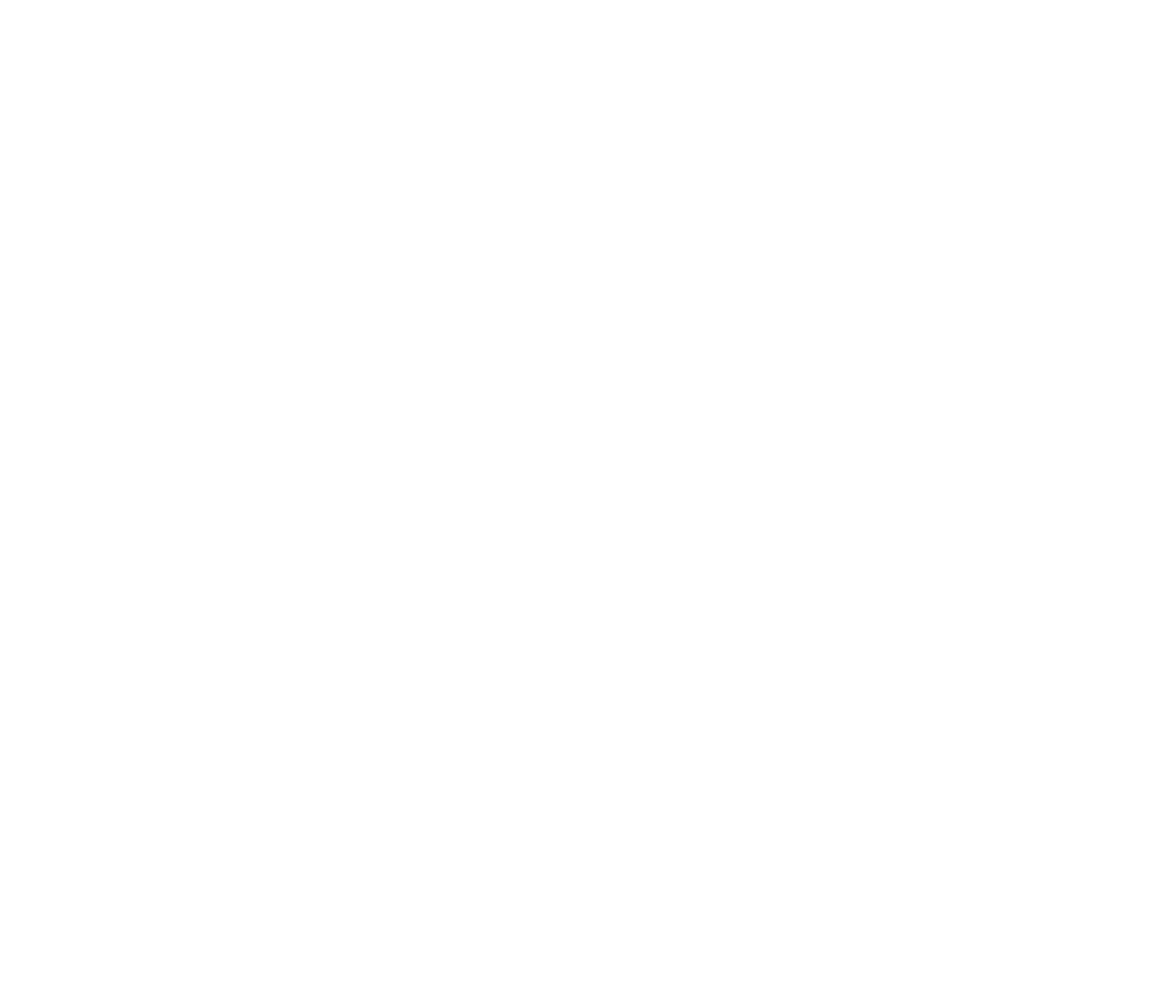
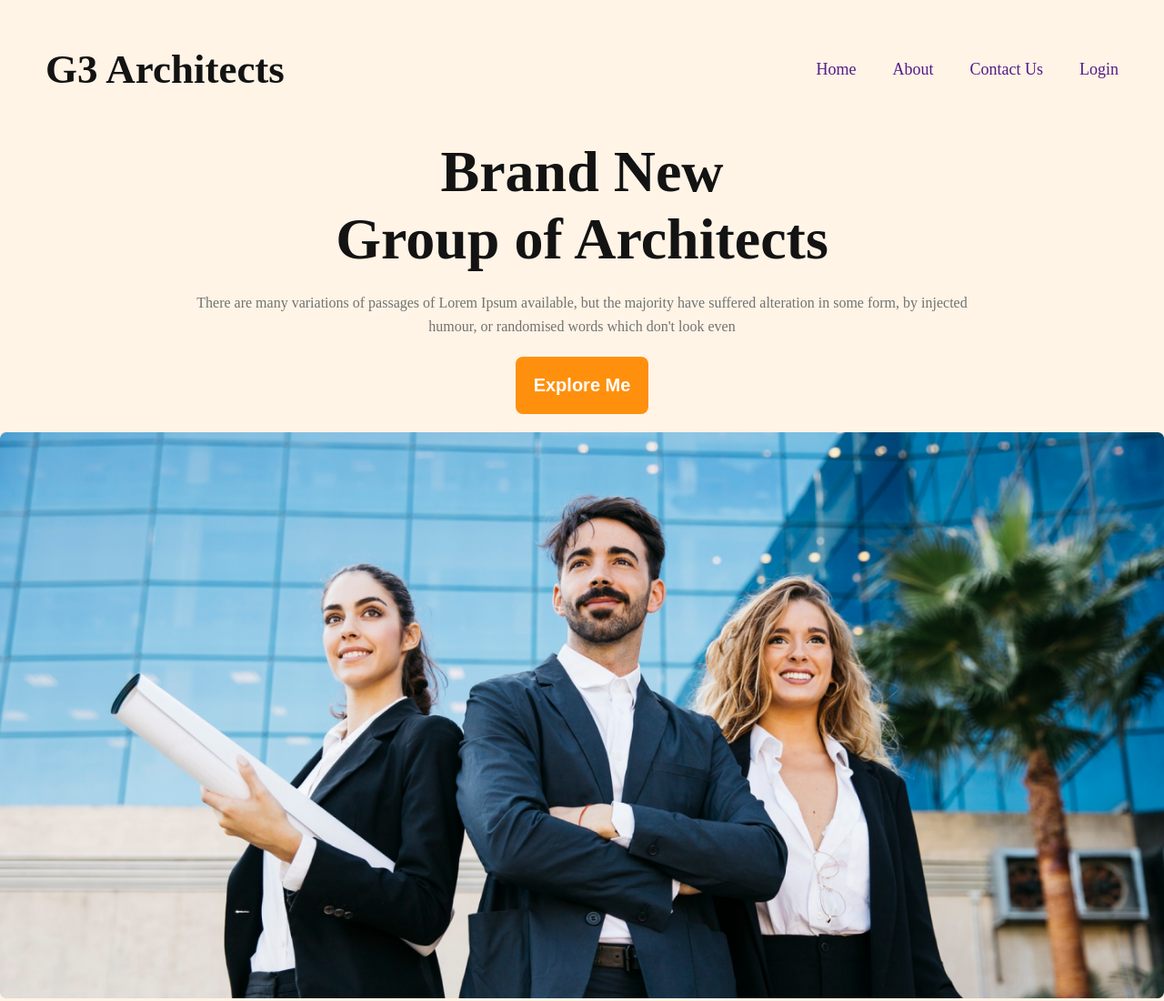
Before and after one commit to ictrumon/g3-architects, a plain HTML site: page index.html in a window 1280 px wide. Shown: the whole page at 91% size. Before the commit the page ends 800 px from the top, so only its background shows below. Drawn offline with Linux system fonts and the light colour scheme.

Commit message:
images and text added

```diff
--- a/index.html
+++ b/index.html
@@ -8,7 +8,25 @@
 </head>
 <body>
     <header>
-
+    <nav>
+        <h1 class="nav-title">G3 Architects</h1>
+        <ul>
+            <li><a href="">Home</a></li>
+            <li><a href="">About</a></li>
+            <li><a href="">Contact Us</a></li>
+            <li><a href="">Login</a></li>
+        </ul>
+    </nav>
+    <div class="banner">
+        <div class="banner-content">
+            <h2 class="banner-title">Brand New <br> Group of Architects</h2>
+            <p class="banner-description">There are many variations of passages of Lorem Ipsum available, but the majority have suffered alteration in some form, by injected humour, or randomised words which don't look even</p>
+            <button class="btn">Explore Me</button>
+        </div>
+        <div>
+            <img class="banner-img" src="images/banner.png">
+        </div>
+    </div>
     </header>
     <main>
 
--- a/style.css
+++ b/style.css
@@ -2,3 +2,107 @@
     margin: 0;
     padding: 0;
 }
+header{
+    background: rgba(255, 144, 14, 0.10);
+}
+nav{
+    display: flex;
+    justify-content: space-between;
+    padding: 50px;
+}
+nav ul{
+    display: flex;
+    align-items: center;
+}
+nav li{
+    list-style: none;
+    margin-left: 40px;
+    color: #424242;
+    font-size: 18px;
+    font-weight: 500;
+}
+nav a{
+    text-decoration: none;
+}
+.nav-title{
+    color: #131313;
+    font-size: 45px;
+    font-weight: 700;
+}
+.banner{
+align-items: center;
+
+}
+.banner-content{
+    max-width: 850px;
+    margin: 0 auto;
+    text-align: center;
+}
+.banner-title{
+    color: #131313;
+    text-align: center;
+    font-size: 64px;
+    font-weight: 700;
+}
+.banner-description{
+    margin-top: 20px;
+    color: #727272;
+    text-align: center;
+    font-size: 16px;
+    font-weight: 400;
+    line-height: 26px;
+}
+.btn{
+    border-radius: 8px;
+    background: #FF900E;
+    color: #FFF;
+    border: none;
+    margin-top: 20px;
+    align-items: center;
+    text-align: center;
+    padding: 20px;
+    font-size: 20px;
+    font-weight: 600;
+}
+.banner-img{
+    margin-top: 20px;
+    width: 100%;
+}
+
+
+
+
+
+
+
+
+
+
+
+
+
+
+@media screen and (max-width: 576px) {
+    nav, nav ul{
+        flex-direction: column;
+    }
+    nav li{
+        margin: 0;
+        padding: 10px;
+    }
+}
+
+
+
+@media screen and (min-width: 576px) and (max-width: 992px) {
+    nav{
+        flex-direction: column;
+    }
+    nav li{
+        text-align: center;
+        padding: 20px;
+  }
+  .nav-title{
+    text-align: center;
+  }
+}
```
